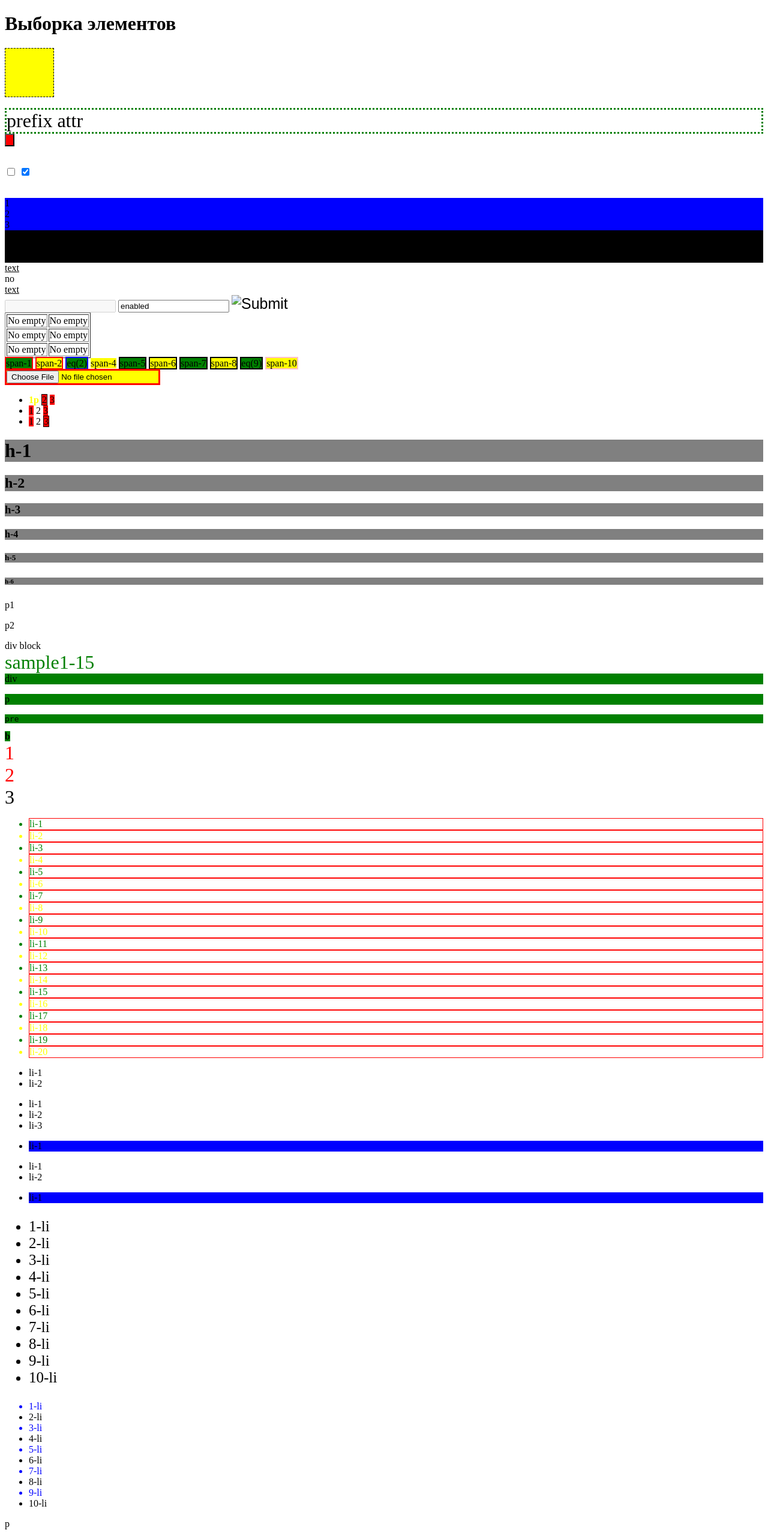
After one commit to LexusAlex/tasks, a PHP site: page /js/jquery/api.html in a window 1280 px wide. The commit adds this page. Shown: the whole page at 60% size. Run offline with PHP 8.4, Linux system fonts and the light colour scheme.

Commit message:
create Jquery Api Doc

```diff
--- a/index.php
+++ b/index.php
@@ -96,6 +96,9 @@
 <h3>Theory</h3>
 <ul>
     <li>
+        <a href="js/jquery/api.html">API JQUERY</a>
+    </li>
+    <li>
         <a href="js/jquery/ajax/ajax.html">AJAX Jquery</a>
     </li>
     <li>
--- /dev/null
+++ b/js/jquery/api.html
@@ -0,0 +1,352 @@
+<!DOCTYPE html>
+<html lang="en">
+<head>
+    <meta charset="UTF-8">
+    <title>Api Jquery и Js с примерами</title>
+    <style>
+        .focused {
+            font-size: 20px;
+        }
+    </style>
+</head>
+<body>
+<h1>Выборка элементов</h1>
+<div style="background: yellow;width: 80px;height: 80px;border: dashed 1px black" class="sample1-1"></div>
+<br>
+<div class="sample1-2" id="samp">prefix attr</div>
+<div class="sample1-3"><input type="button"></div>
+<div class="sample1-4">
+    <form action="">
+        <label for="im"><input id="im" type="checkbox"></label>
+        <label for="i"><input id="i" type="checkbox" name="newsletter" value="Hourly" checked="checked"></label>
+    </form>
+</div>
+<div class="sample1-5">
+    <div class="parent">
+        <div class="child">1</div>
+        <div class="child">2</div>
+        <div class="child">3</div>
+    </div>
+</div>
+<div class="sample1-6">
+    <div class="class">1</div>
+    <div class="class">2</div>
+    <div class="class">3</div>
+</div>
+<div class="sample1-7">text</div>
+<div class="sample1-7">no</div>
+<div class="sample1-7">text</div>
+<div class="sample1-8">
+    <label for="t1"><input id="t1" disabled="disabled" type="text"></label>
+    <label for="t2"><input id="t2" type="text"></label>
+    <label for="t6"><input id="t6" type="image"></label>
+</div>
+<table class="sample1-9" border="1">
+    <tr>
+        <td>TD #0</td>
+        <td></td>
+    </tr>
+    <tr>
+        <td>TD #2</td>
+        <td></td>
+    </tr>
+    <tr>
+        <td></td>
+        <td>TD#5</td>
+    </tr>
+</table>
+<div class="sample1-10">
+    <span tabindex="1">span-1</span>
+    <span tabindex="2">span-2</span>
+    <span tabindex="3">span-3</span>
+    <span tabindex="4">span-4</span>
+    <span tabindex="5">span-5</span>
+    <span tabindex="6">span-6</span>
+    <span tabindex="7">span-7</span>
+    <span tabindex="8">span-8</span>
+    <span tabindex="9">span-9</span>
+    <span tabindex="10">span-10</span>
+</div>
+<div class="sample1-11">
+    <label for="t3"><input id="t3" type="file"></label>
+</div>
+<ul class='sample1-12'>
+    <li>
+        <b>1p</b>
+        <span>2</span>
+        <span>3</span>
+    </li>
+    <li>
+        <span>1</span>
+        <span>2</span>
+        <span>3</span>
+    </li>
+    <li>
+        <span>1</span>
+        <span>2</span>
+        <span>3</span>
+    </li>
+</ul>
+<div class="sample1-13" tabindex="1">
+    <h1>h-1</h1>
+    <h2>h-2</h2>
+    <h3>h-3</h3>
+    <h4>h-4</h4>
+    <h5>h-5</h5>
+    <h6>h-6</h6>
+    <p>p1</p>
+    <p>p2</p>
+</div>
+<div class="sample1-14">
+    <div style="display: none">div none</div>
+    <div>div block</div>
+    <form action="">
+        <label for="t5"><input id="t5" type="hidden"></label>
+    </form>
+</div>
+<div class="sample1-15">
+    <div id="it" title="test" lang="ru">sample1-15</div>
+</div>
+<div class="sample1-16">
+    <div class="c1">div</div>
+    <p class="c2">p</p>
+    <pre class="c3">pre</pre>
+    <b class="c4">b</b>
+</div>
+<div class="sample1-17">
+    <div id="test1">1</div>
+    <div id="test2">2</div>
+    <div id="test3">3</div>
+</div>
+<div class="sample1-18">
+    <ul>
+        <li>li-1</li>
+        <li>li-2</li>
+        <li>li-3</li>
+        <li>li-4</li>
+        <li>li-5</li>
+        <li>li-6</li>
+        <li>li-7</li>
+        <li>li-8</li>
+        <li>li-9</li>
+        <li>li-10</li>
+        <li>li-11</li>
+        <li>li-12</li>
+        <li>li-13</li>
+        <li>li-14</li>
+        <li>li-15</li>
+        <li>li-16</li>
+        <li>li-17</li>
+        <li>li-18</li>
+        <li>li-19</li>
+        <li>li-20</li>
+    </ul>
+</div>
+<div class="sample1-19">
+    <ul>
+        <li>li-1</li>
+        <li>li-2</li>
+    </ul>
+    <ul>
+        <li>li-1</li>
+        <li>li-2</li>
+        <li>li-3</li>
+    </ul>
+    <ul>
+        <li>li-1</li>
+    </ul>
+    <ul>
+        <li>li-1</li>
+        <li>li-2</li>
+    </ul>
+    <ul>
+        <li>li-1</li>
+    </ul>
+</div>
+<div class="sample1-20">
+    <ul id="list1">
+        <li>1-li</li>
+        <li>2-li</li>
+        <li>3-li</li>
+        <li>4-li</li>
+        <li>5-li</li>
+        <li>6-li</li>
+        <li>7-li</li>
+        <li>8-li</li>
+        <li>9-li</li>
+        <li>10-li</li>
+    </ul>
+
+    <ul id="list2">
+        <li>1-li</li>
+        <li>2-li</li>
+        <li>3-li</li>
+        <li>4-li</li>
+        <li>5-li</li>
+        <li>6-li</li>
+        <li>7-li</li>
+        <li>8-li</li>
+        <li>9-li</li>
+        <li>10-li</li>
+    </ul>
+</div>
+<script src="jquery-1.12.3.js"></script>
+<script>
+// Загрузка всего DOM потом выполнение всего кода внутри
+    $(function () {
+        //console.log('Dom is loaded');
+    });
+    $(document).ready(function () {
+        //console.log('Dom is loaded ready');
+    });
+    jQuery(function ($) {
+        //console.log('Dom is loaded JQuery');
+    });
+    $( window ).load( function () {
+        //console.log('Dom is loaded Jq window');
+    } );
+    //js
+    document.addEventListener("DOMContentLoaded", function () {
+        //console.log('Dom is loaded DOMContentLoaded');
+    });
+    window.onload = function () {
+        //console.log('Dom is loaded Native js');
+    };
+// Выборка элементов
+
+    // selector
+    $('*'); // все элементы
+    function animateIt() {
+        $('.sample1-1').slideToggle('slow', animateIt);
+        $( ".sample1-1:animated" ).css('background-color','green');// анимированные элементы в данный момент
+    }
+    //animateIt();
+    //атрибуты
+    $( ".sample1-2[id|='samp']" ).css( "border", "3px dotted green" );// элемент с атрибутом который начинается на ...
+    $( ".sample1-2[id*='samp']" ).css( "border", "3px dotted green" );// элемент с атрибутом в любом месте которого имеется строка ...
+    $( ".sample1-2[id~='samp']" ).css( "border", "3px dotted green" );// элемент с атрибутом название которого идет после пробела ...
+    $( ".sample1-2[id$='samp']" ).css( "border", "3px dotted green" );// элемент с атрибутом название которого кончается на ...
+    $( ".sample1-2[id^='samp']" ).css( "border", "3px dotted green" );// элемент с атрибутом название которого начинается на ...
+    $( ".sample1-2[id='samp']" ).css( "border", "3px dotted green" );// элемент с атрибутом название эквивалентно следующему ...
+    $( ".sample1-2[id!='samp']" ).css( "border", "3px dotted green" );// элемент с атрибутом название не эквивалентно следующему ...
+    $( "div[id]").css('font-size','32px'); // элемент с указанным атрибутом
+    $(".sample1-15 div[id][title][lang]").css('color','green'); // множественные атрибуты у элемента
+
+    //формы
+    $(':button').css('background-color','red'); // элементы с типом button
+    $(':checkbox').css('height','79px'); // элементы с типом checkbox
+    $(':checked').css('height','79px'); // элементы с типом checkbox выбранные, то есть checked
+    $('.sample1-8 input:disabled').css('cursor','pointer');// отключенные элементы у которых disabled="disabled"
+    $('.sample1-8 input:enabled').val('enabled');// включенные элементы
+    $('.sample1-11 input:file').css({background: "yellow",border: "3px red solid"}); // элементы типа file
+    $( ".sample1-10" ).delegate( "*", "focus blur", function() { // делегирование события focus blur/ все элементы внутри
+        var elem = $( this ); // текущий элемент
+        setTimeout(function() {
+            elem.toggleClass( "focused", elem.is( ":focus" ) ); // ставим и меняем класс для элементов которые в фокусе
+        }, 0 );
+    });
+    $('.sample1-8 input:image').css('font-size','25px'); // поле с изображением
+    $(':input'); // выбрать все input на странице
+    $(':password'); // тип pasword
+    $(':radio'); // тип radio
+    $(':reset'); // тип reset
+    $(':selected');// выбранный элемент selected
+    $(':submit');// тип submit
+    $(':text'); // элементы ввода текста
+    //стандартные
+    $('.sample1-5 > .parent > .child').css('background-color','blue'); // родитель > ребенок только потомки
+    $('.class').css('background-color','black'); // элемент с классами
+    $( ".sample1-7:contains('text')" ).css( "text-decoration", "underline" ); // элементы которые содержат внутри себя указанный текст
+    $("form input .class");// Предок потомок
+    $('div').css('border','1');// элемент
+    $('#id').css('border','1'); // идентификатор
+    $('.sample1-16 .c1, .sample1-16 .c2, .sample1-16 .c3, .sample1-16 .c4').css('background-color','green');// обьединенные результаты всех селекторов в выборку
+    $('div + p');// следующий соседний элемент
+    $('div ~ p');// все элементы которые идут после текущего prev ~ siblings
+
+    $('.sample1-9 td:empty').text( "Was empty!" );// элемент предки которого не имеют детей
+    $('.sample1-9 td:parent').text( "No empty" );// элемент предки которого имеют детей так же текстовый узел
+    $('.sample1-10 span:eq(2)').text('eq(2)');// эквивалент порядковый номер элемента с начала в коллекции
+    $('.sample1-10 span:eq(-2)').text('eq(9)');// эквивалент порядковый номер элемента с конца в коллекции
+    $('.sample1-10 span:lt(3)').css('border','2px solid blue'); // все элементы чей порядковый меньше указанного с начала (3) 2 1 0
+    $('.sample1-10 span:lt(-8)').css('border','2px solid red'); // все элементы чей порядковый меньше указанного с конца (-8) 8 9
+    $('.sample1-10 span:gt(3)').css('border','2px solid black'); // все что больше указанного индекса c начала (3) 4 5 6 7 8 9
+    $('.sample1-10 span:gt(-2)').css('border','2px solid pink'); // все что больше указанного индекса с конца (-2) последний элемент
+    $('.sample1-10 span:even').css('background-color','green'); // 0 2 4 6 8 10 - четные
+    $('.sample1-10 span:odd').css('background-color','yellow'); // 1 3 5 7 9 - не четные
+    $('.sample1-12 li:has(b) > b').css('color','yellow'); // Элемент который имеет вутри себя другой элемент
+    $('.sample1-13 :header').css('background-color','gray'); // только заголовки
+    $('.sample1-14 :hidden'); // скрытые элементы у которых display none и type='hidden'
+    $(':visible');// не скрытые элементы
+    $( "div:lang(en-us)" );// элементы с определенным языком
+    $('.sample1-17 div:not(#test3)').css('color','red'); // все кроме указанного селектора
+    $(':root'); // корневой элемент html
+    $(':target');// целевой элемент <p id="foo"> http://example.com/#foo, $( "p:target" )
+
+
+    $('.sample1-12 li span:first-child').css('background-color','blue');// первые дети своих родителей
+    $('.sample1-12 li span:first-of-type').css('background-color','red');// первые дети своих родителей определенного типа
+    $('.sample1-12 li span:first').css('border','1px solid black');// первый ребенок
+    $('.sample1-12 li span:last-child').css('background-color','blue');// последние дети своих родителей
+    $('.sample1-12 li span:last-of-type').css('background-color','red');// последние дети своих родителей определенного типа
+    $('.sample1-12 li span:last').css('border','1px solid black');// последний ребенок
+
+    $('.sample1-18 ul li:nth-child(2)').css('border','red solid 1px');//2  n-дети своих родителей, можно выбрать порядок выборки index/even/odd/equation
+    $('.sample1-18 ul li:nth-child(2n)').css('border','red solid 1px');//2 4 6 8 начиная со второго через 1
+    $('.sample1-18 ul li:nth-child(even)').css('border','red solid 1px');//2 4 6 8
+    $('.sample1-18 ul li:nth-child(2n + 2)').css('border','red solid 1px');//2 4 6 8
+    $('.sample1-18 ul li:nth-child(2n + 1)').css('border','red solid 1px');//1 3 5 7 начиная с первого
+    $('.sample1-18 ul li:nth-child(odd)').css('border','red solid 1px');//1 3 5 7 начиная с первого
+    $('.sample1-18 ul li:nth-child(3n)').css('border','red solid 1px');//3 6 9 каждый третий
+    $('.sample1-18 ul li:nth-child(3n + 3)').css('border','red solid 1px');//3 6 9 каждый третий
+    $('.sample1-18 ul li:nth-child(4n)').css('border','red solid 1px');//4 8 12 каждый четвертый
+    $('.sample1-18 ul li:nth-child(4n + 4)').css('border','red solid 1px');//4 8 12 каждый четвертый
+    $('.sample1-18 ul li:nth-child(4n + 1)').css('border','red solid 1px');//шаг 4 но начинать с 1 го
+    $('.sample1-18 ul li:nth-child(7n + 1)').css('border','red solid 1px');// 7n - шаг . 1 - начинаем с первого элемента
+    $('.sample1-18 ul li:nth-child(10n)').css('border','red solid 1px');// каждый 10тый
+    $('.sample1-18 ul li:nth-last-child(2n)').css('color','blue');// 19 17 15  то же самое, но только с конца родителя
+    $('.sample1-18 ul li:nth-last-child(even)').css('color','blue');// 19 17 15  то же самое, но только с конца родителя
+    // остальное по аналогии c nth-child
+    $('.sample1-18 ul li:nth-of-type(even)').css('color','yellow');// 2 4 6 8 то же самое что и nth-child но при этом учитывается еще и тип элемента
+    $('.sample1-18 ul li:nth-last-of-type(even)').css('color','green');// 19 17 15 c конца родителя но при этом учитывается еще и тип элемента
+    $('.sample1-19 ul li:only-child').css('background-color','blue');// единственный потомок своего родителя
+    $('.sample1-19 ul li:only-of-type').css('background-color','blue');// единственный потомок своего родителя и еще того же типа
+    // -------------------
+    // Типы данных
+    /*
+        String - 'Строка' "Cтрока"
+        htmlString - "<b>hello</b>" "<b>hello</b>wait<b>bye</b>"
+        Number - 12 3.5
+        Boolean - true false
+        Object - {}
+        Array - []
+        PlainObject - {}
+        Null - null
+        Date - new Date( 2014, 0, 1, 8, 15 );
+        Function - function named() {} var handler = function() {}
+        Selector - $('');
+        Event - standart events
+        Element - DOM Element доступный через this
+        Text - текстовый узел DOM
+        jQuery - jq обьект который всегда вернется из $( "p" )
+        XMLHttpRequest - Ajax native object XMLHttpRequest (XHR)
+        jqXHR - возвращает $.ajax()
+        Deferred Object
+        Promise Object
+        Callbacks Object
+        XML Document
+        Assert
+    */
+    // Что можно передавать в jq обьект
+    $('li:even',$('ul#list2')).css('color','blue'); // выбор на основании 1 аргумента то есть элементы li в контексте второго списка
+    $('li:even',document.getElementById('list2')).css('color','blue'); // или так выбор на основании 1 аргумента то есть элементы li в контексте второго списка
+    $(document.getElementById('list1')).css('font-size','25px'); //DOM элемент
+    $([document.getElementById('list1'),document.getElementById('list2')]);// массив DOM элементов который будет преобразован в обьект Jq
+    $({key1: "value1", key2: "value2"}); //plainObj для использования различных операции с ним
+    $('<p>p</p>',window.document).appendTo("body");// создать html в window.document элемент на лету и добавить его в документ
+    $('<div></div>',{id:"myDiv", "class":"alert alert-warning"});// создать html элемент с арибутами
+    $(function () {}); // для вызова после загрузки DOM
+
+</script>
+</body>
+</html>
```
